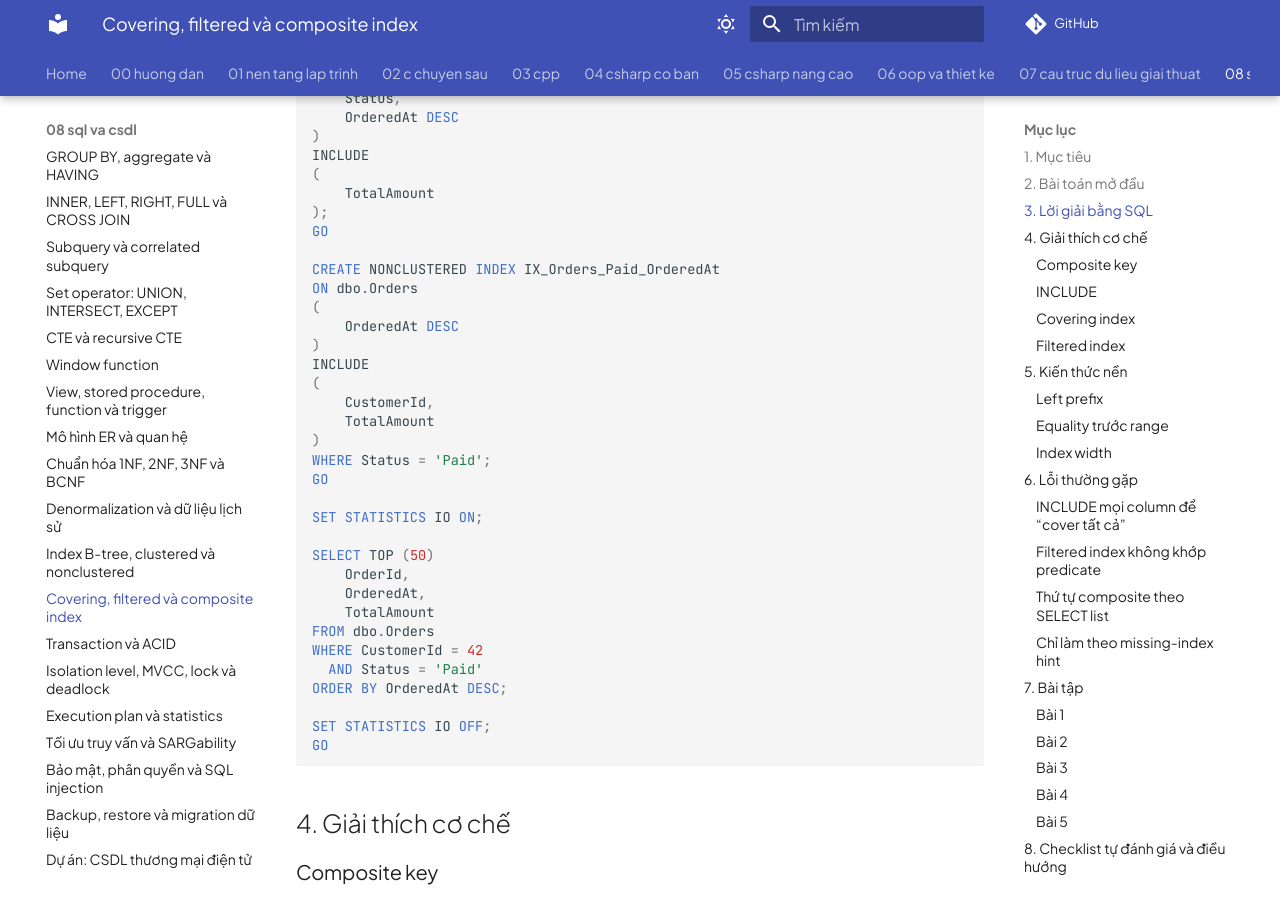
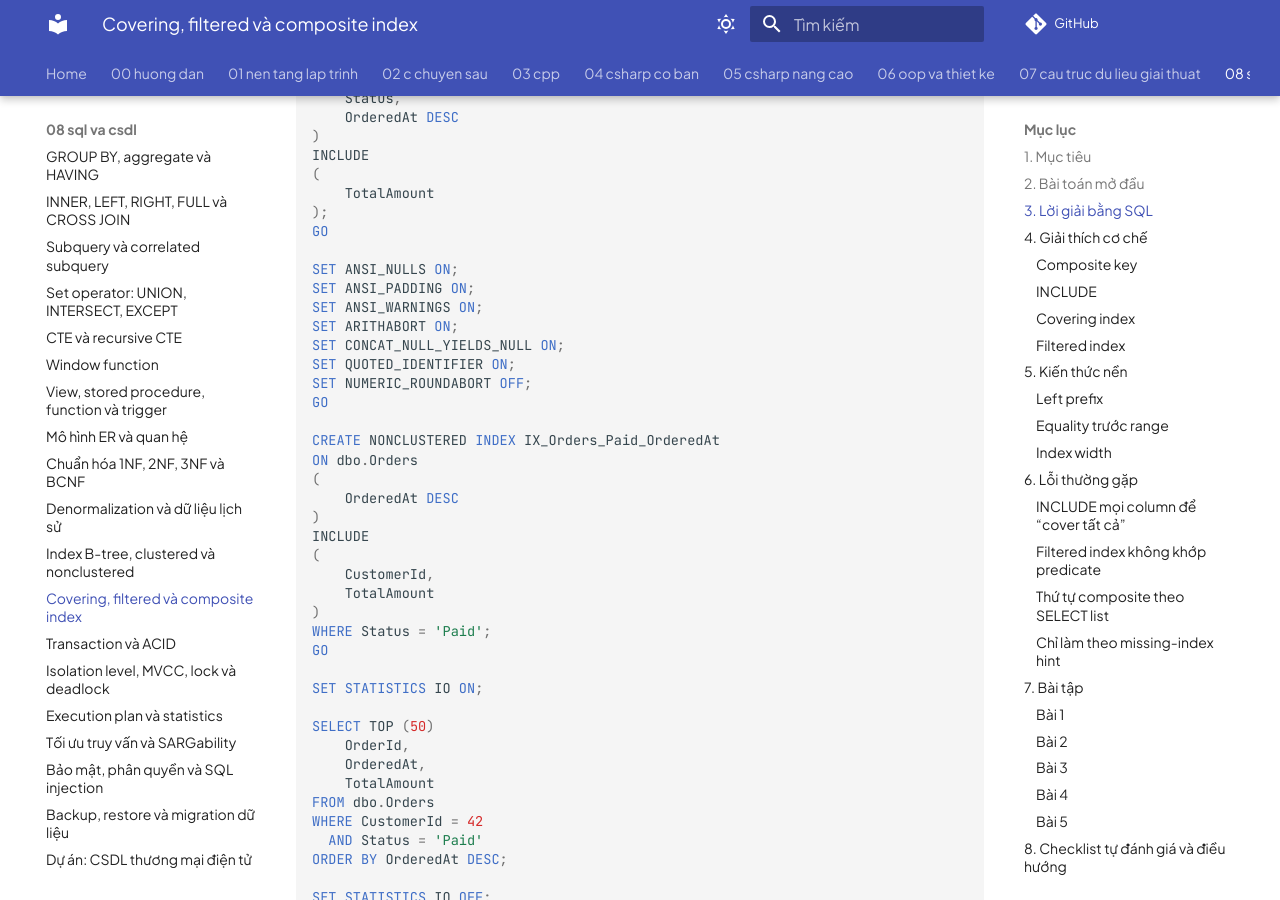
Before and after one commit to Xuanthanh-dzz/full-stack, an MkDocs documentation site: the page built from fullstack-roadmap/08-sql-va-csdl/18-covering-filtered-composite-index.md, in a window 1280 px wide and 900 px high, scrolled down 2133 px. Built offline with MkDocs 1.6.1 and Material for MkDocs 9.7.7, drawn with Linux system fonts in a browser that asks for light colours; comment, search, counter and statistics services are not loaded.

Commit message:
fix(module-08): set required options for filtered index

```diff
--- a/fullstack-roadmap/08-sql-va-csdl/18-covering-filtered-composite-index.md
+++ b/fullstack-roadmap/08-sql-va-csdl/18-covering-filtered-composite-index.md
@@ -101,6 +101,15 @@ INCLUDE
 (
     TotalAmount
 );
+GO
+
+SET ANSI_NULLS ON;
+SET ANSI_PADDING ON;
+SET ANSI_WARNINGS ON;
+SET ARITHABORT ON;
+SET CONCAT_NULL_YIELDS_NULL ON;
+SET QUOTED_IDENTIFIER ON;
+SET NUMERIC_ROUNDABORT OFF;
 GO
 
 CREATE NONCLUSTERED INDEX IX_Orders_Paid_OrderedAt
```
